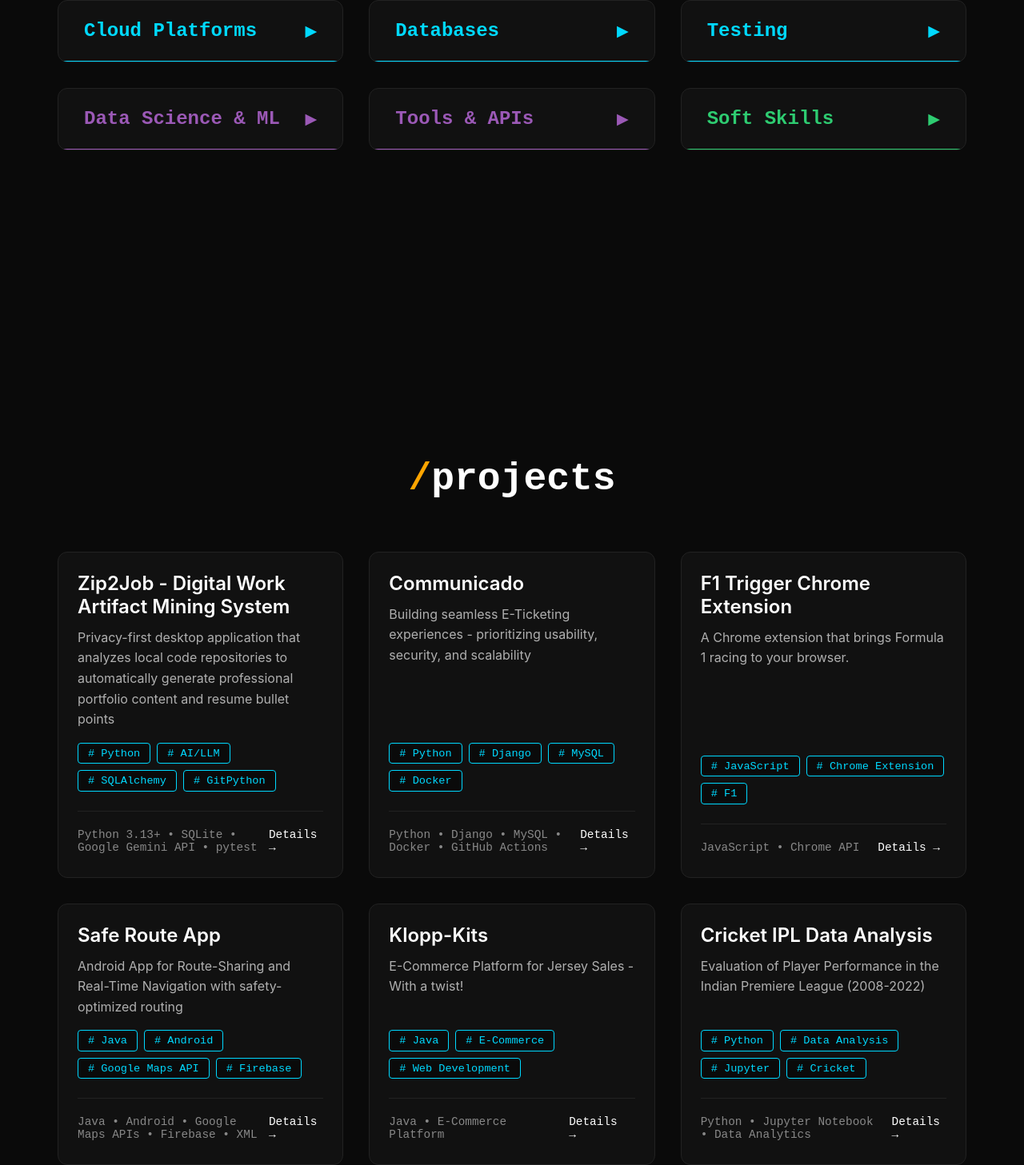
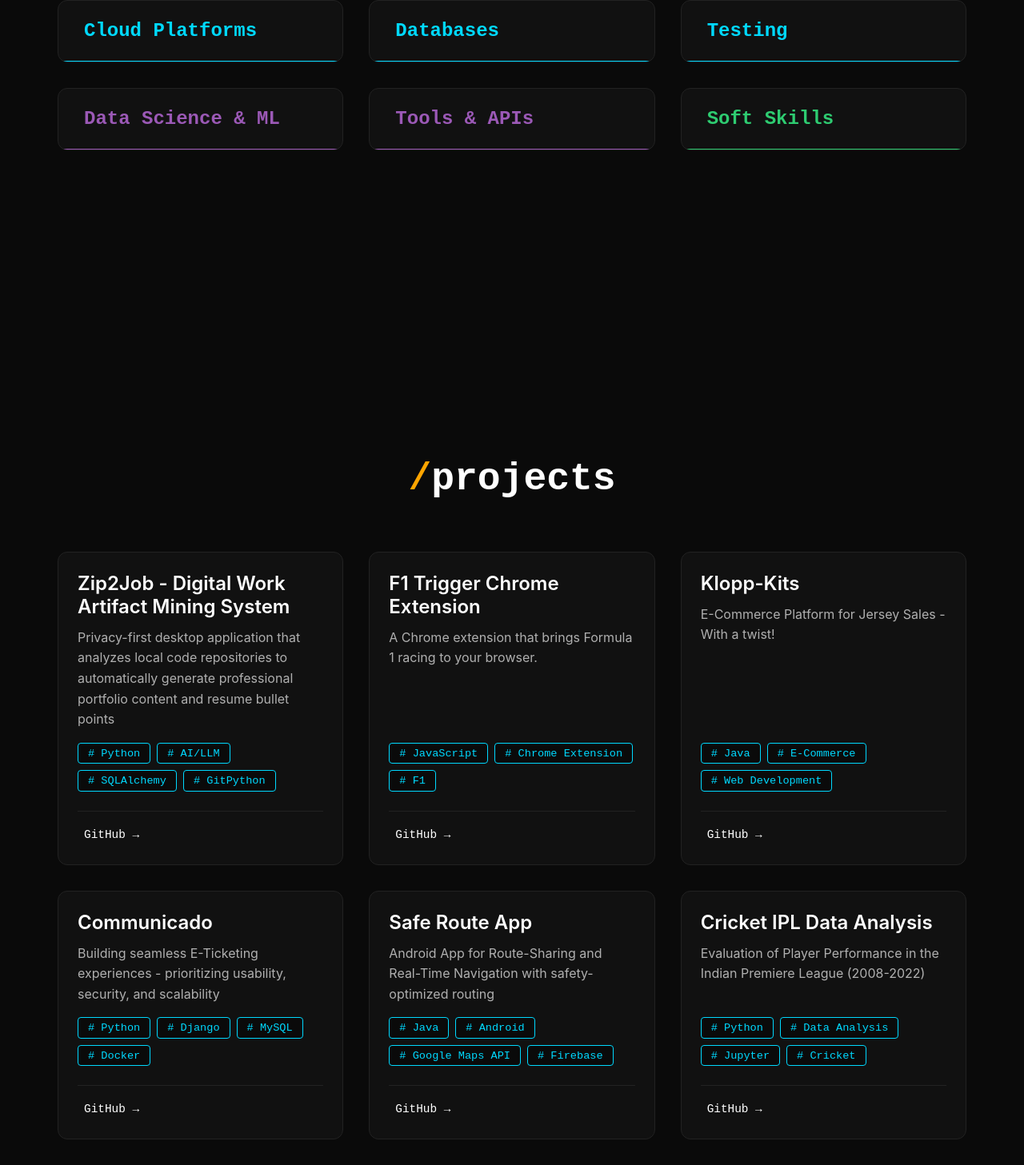
Before and after one commit to ojusharma/new-portfolio, a React (Vite) app: page / in a window 1280 px wide. Shown: the part 2849-4306 px from the top of the page at 80% size. Built offline with nearby package versions, Linux system fonts and the light colour scheme.

Commit message:
Refactor project details, update tech stack display, and enhance skills section hover effect

```diff
--- a/src/components/Projects.jsx
+++ b/src/components/Projects.jsx
@@ -28,7 +28,6 @@ const ProjectCard = ({ project }) => {
         </div>
 
         <div className="project-footer">
-          <span className="project-tech">{project.techStack}</span>
           <div className="project-links">
             <a
               href={project.detailsUrl}
@@ -36,7 +35,7 @@ const ProjectCard = ({ project }) => {
               target="_blank"
               rel="noopener noreferrer"
             >
-              Details →
+              GitHub →
             </a>
           </div>
         </div>
--- a/src/components/Skills.css
+++ b/src/components/Skills.css
@@ -35,6 +35,12 @@
 
 .skill-category.open {
   background: rgba(255, 255, 255, 0.05);
+}
+
+.skill-category.row-hovered {
+  background: rgba(255, 255, 255, 0.07);
+  border-color: #333;
+  transform: translateY(-2px);
 }
 
 .skill-category-header {
--- a/src/components/Skills.jsx
+++ b/src/components/Skills.jsx
@@ -2,9 +2,13 @@ import React, { useState } from 'react';
 import { skills } from '../data/skills';
 import './Skills.css';
 
-const SkillCategory = ({ title, items, color, isOpen, onToggle }) => {
+const SkillCategory = ({ title, items, color, isOpen, onToggle, row, isRowHovered, onRowHover }) => {
   return (
-    <div className={`skill-category ${isOpen ? 'open' : 'closed'}`}>
+    <div
+      className={`skill-category ${isOpen ? 'open' : 'closed'} ${isRowHovered ? 'row-hovered' : ''}`}
+      onMouseEnter={() => onRowHover(row)}
+      onMouseLeave={() => onRowHover(null)}
+    >
       <button
         className="skill-category-header"
         onClick={onToggle}
@@ -14,7 +18,7 @@ const SkillCategory = ({ title, items, color, isOpen, onToggle }) => {
           {title}
         </h3>
         <span className="toggle-icon" style={{ color }}>
-          {isOpen ? '▼' : '▶'}
+          {isOpen ? '▼' : ''}
         </span>
       </button>
       {isOpen && (
@@ -32,6 +36,7 @@ const SkillCategory = ({ title, items, color, isOpen, onToggle }) => {
 
 const Skills = () => {
   const [openCategories, setOpenCategories] = useState({});
+  const [hoveredRow, setHoveredRow] = useState(null);
 
   const handleToggle = (categoryKey) => {
     const category = categories.find(cat => cat.key === categoryKey);
@@ -78,6 +83,9 @@ const Skills = () => {
             color={category.color}
             isOpen={openCategories[category.key]}
             onToggle={() => handleToggle(category.key)}
+            row={category.row}
+            isRowHovered={hoveredRow === category.row}
+            onRowHover={setHoveredRow}
           />
         ))}
       </div>
--- a/src/data/projects.js
+++ b/src/data/projects.js
@@ -4,61 +4,55 @@ export const projects = [
     title: "Zip2Job - Digital Work Artifact Mining System",
     description: "Privacy-first desktop application that analyzes local code repositories to automatically generate professional portfolio content and resume bullet points",
     tags: ["Python", "AI/LLM", "SQLAlchemy", "GitPython"],
-    techStack: "Python 3.13+ • SQLite • Google Gemini API • pytest",
     liveUrl: "https://github.com/COSC-499-W2025/capstone-project-team-5",
     detailsUrl: "https://github.com/COSC-499-W2025/capstone-project-team-5"
+  },
+      {
+    id: 3,
+    title: "F1 Trigger Chrome Extension",
+    description: "A Chrome extension that brings Formula 1 racing to your browser.",
+    tags: ["JavaScript", "Chrome Extension", "F1"],
+    liveUrl: "https://github.com/ojusharma/f1-trigger-chrome-extension",
+    detailsUrl: "https://github.com/ojusharma/f1-trigger-chrome-extension"
+  },
+  {
+    id: 5,
+    title: "Klopp-Kits",
+    description: "E-Commerce Platform for Jersey Sales - With a twist!",
+    tags: ["Java", "E-Commerce", "Web Development"],
+    liveUrl: "https://github.com/ojusharma/Klopp-Kits",
+    detailsUrl: "https://github.com/ojusharma/Klopp-Kits"
   },
   {
     id: 2,
     title: "Communicado",
     description: "Building seamless E-Ticketing experiences - prioritizing usability, security, and scalability",
     tags: ["Python", "Django", "MySQL", "Docker"],
-    techStack: "Python • Django • MySQL • Docker • GitHub Actions",
     liveUrl: "https://github.com/ojusharma/Communicado",
     detailsUrl: "https://github.com/ojusharma/Communicado"
-  },
-    {
-    id: 3,
-    title: "F1 Trigger Chrome Extension",
-    description: "A Chrome extension that brings Formula 1 racing to your browser.",
-    tags: ["JavaScript", "Chrome Extension", "F1"],
-    techStack: "JavaScript • Chrome API",
-    liveUrl: "https://github.com/ojusharma/f1-trigger-chrome-extension",
-    detailsUrl: "https://github.com/ojusharma/f1-trigger-chrome-extension"
-  },
+  }
+    ,
   {
     id: 4,
     title: "Safe Route App",
     description: "Android App for Route-Sharing and Real-Time Navigation with safety-optimized routing",
     tags: ["Java", "Android", "Google Maps API", "Firebase"],
-    techStack: "Java • Android • Google Maps APIs • Firebase • XML",
     liveUrl: "https://github.com/ojusharma/Safe-Route-App",
     detailsUrl: "https://github.com/ojusharma/Safe-Route-App"
-  },
-  {
-    id: 5,
-    title: "Klopp-Kits",
-    description: "E-Commerce Platform for Jersey Sales - With a twist!",
-    tags: ["Java", "E-Commerce", "Web Development"],
-    techStack: "Java • E-Commerce Platform",
-    liveUrl: "https://github.com/ojusharma/Klopp-Kits",
-    detailsUrl: "https://github.com/ojusharma/Klopp-Kits"
   },
   {
     id: 6,
     title: "Cricket IPL Data Analysis",
     description: "Evaluation of Player Performance in the Indian Premiere League (2008-2022)",
     tags: ["Python", "Data Analysis", "Jupyter", "Cricket"],
-    techStack: "Python • Jupyter Notebook • Data Analytics",
     liveUrl: "https://github.com/ojusharma/Cricket-IPL-Data-Analysis",
     detailsUrl: "https://github.com/ojusharma/Cricket-IPL-Data-Analysis"
   },
   {
     id: 7,
     title: "Portfolio Website",
-    description: "Modern portfolio website built with React and Vite",
+    description: "'cause every dev must have a portfolio :)",
     tags: ["React", "CSS", "Vite", "Portfolio"],
-    techStack: "React • CSS • Vite",
     liveUrl: "https://github.com/ojusharma/new-portfolio",
     detailsUrl: "https://github.com/ojusharma/new-portfolio"
   }
```
